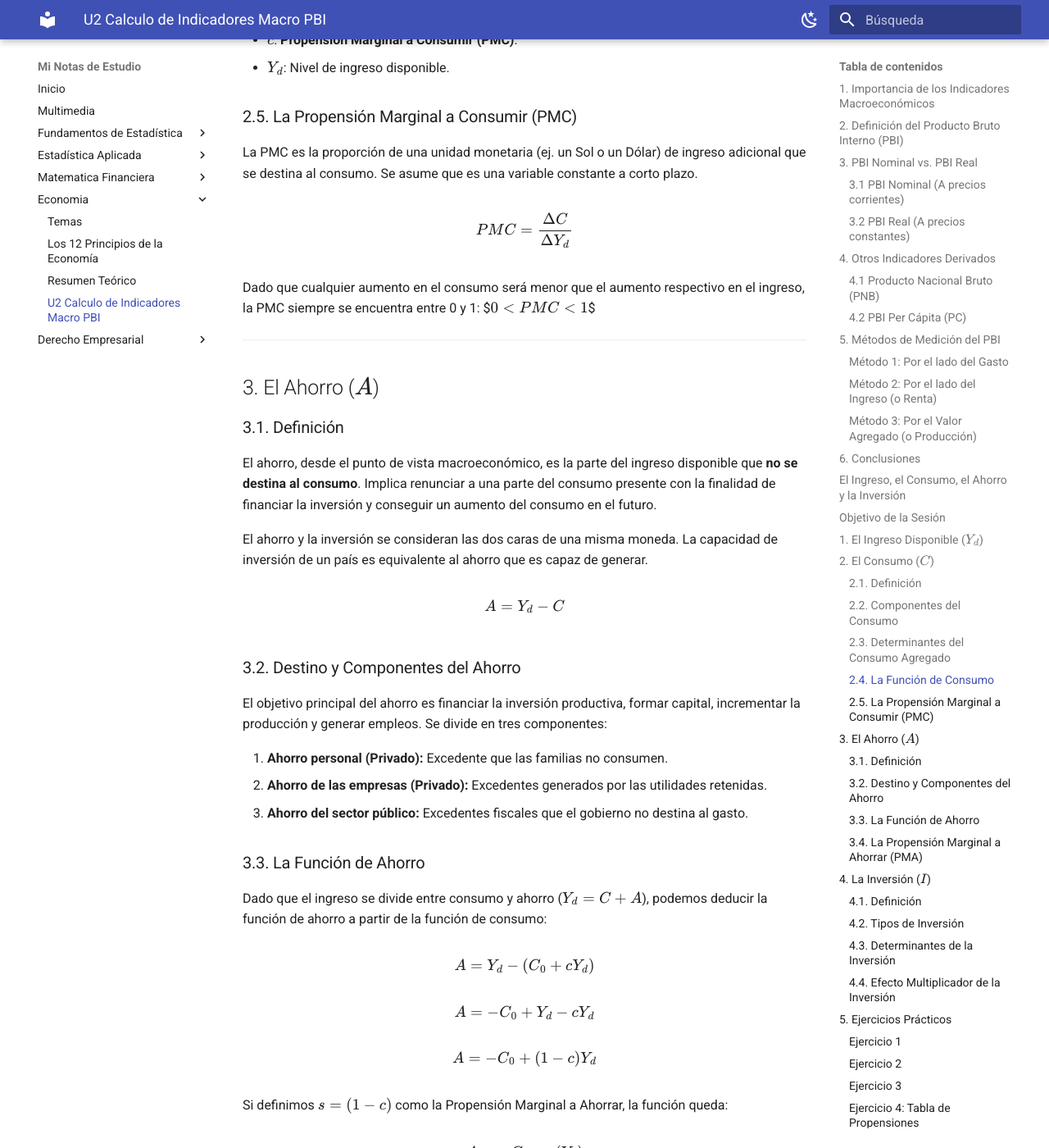
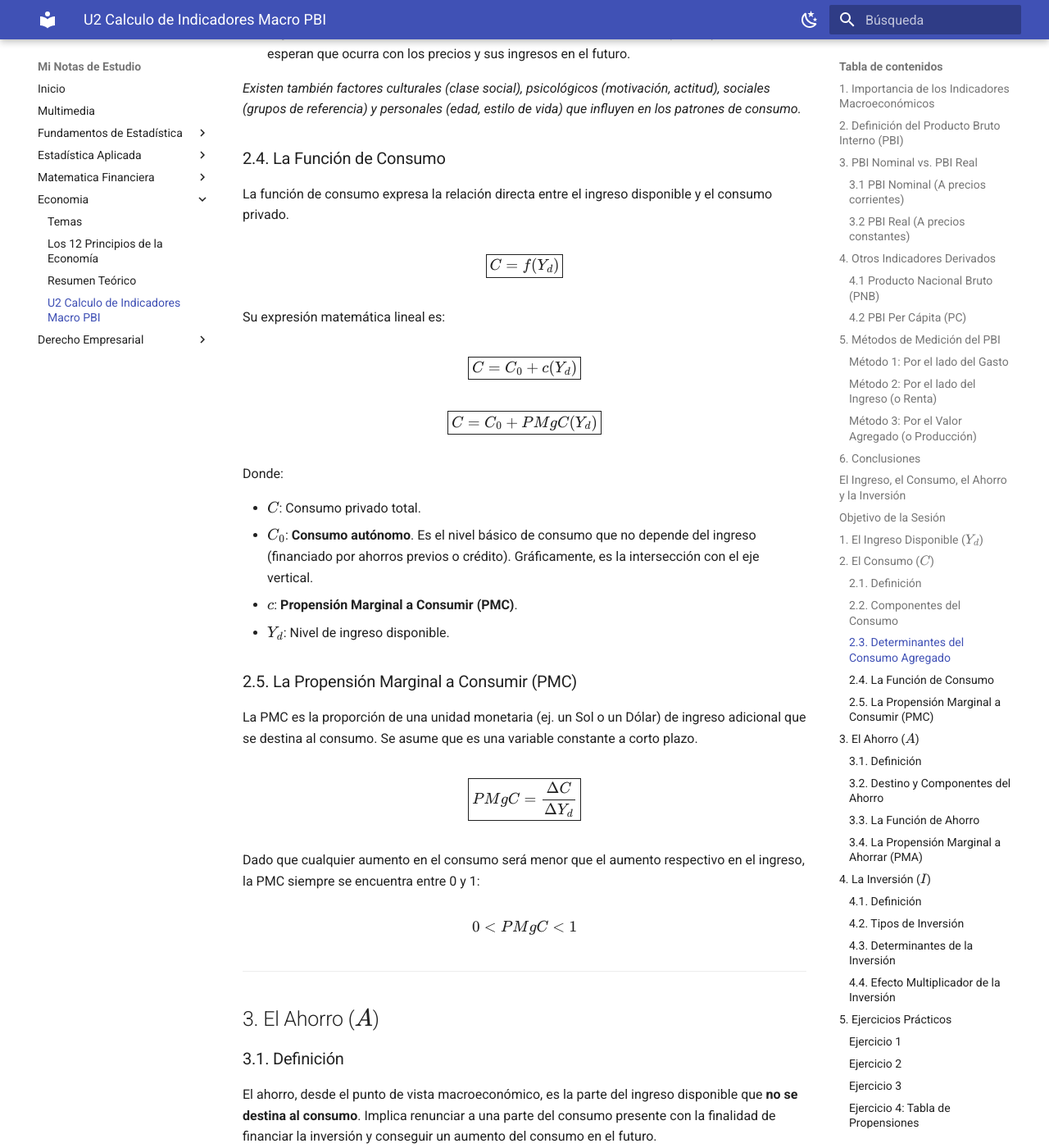
Before and after one commit to fidelysla/docs-project, an MkDocs documentation site: the page built from docs/economia/u2-indicadores-macro-pbi.md, in a window 1280 px wide and 1400 px high, scrolled down 6948 px. Shown: the whole window at 82% size. Built offline with MkDocs 1.6.1 and Material for MkDocs 9.7.7, drawn with Linux system fonts in a browser that asks for light colours; some of the changed text lies outside the part shown.

Commit message:
Update mathematical expressions for PBI, PNB, and IPC with boxed formatting for clarity

```diff
--- a/docs/economia/u2-indicadores-macro-pbi.md
+++ b/docs/economia/u2-indicadores-macro-pbi.md
@@ -15,7 +15,7 @@
 
 Su fórmula general y más básica se expresa como la cantidad producida multiplicada por su precio:
 
-$$PBI = Q \times P$$
+$$\boxed{PBI = Q \times P}$$
 
 **Elementos básicos a considerar en su medición:**
 
@@ -75,13 +75,13 @@
 
 El PNB es la suma del PBI más el Saldo de Factores Primarios (SFP). El SFP es igual al total de rentas primarias obtenidas en el exterior por residentes nacionales, menos el total de rentas primarias generadas en el país y pagadas al exterior por residentes extranjeros.
 
-$$PNB = PBI + SFP$$
+$$\boxed{PNB = PBI + SFP}$$
 
 ### 4.2 PBI Per Cápita (PC)
 
 Se utiliza internacionalmente para expresar el **potencial económico** y se usa como medida indirecta de la **calidad de vida** de la población de una economía. Se calcula dividiendo el PBI total entre el número de habitantes.
 
-$$PBI_{PC} = \frac{PBI}{\text{N° de habitantes}}$$
+$$\boxed{PBI_{PC} = \frac{PBI}{\text{N° de habitantes}}}$$
 
 ---
 
@@ -93,7 +93,9 @@
 
 Suma todo el gasto realizado en la economía para adquirir bienes y servicios finales.
 
-$$PBI = GCH + GCG + FBKF + VE + X - M$$
+$$\boxed{PBI = GCH (C) + GCG (C) + FBKF (I) + VE + X - M}$$
+
+$$\boxed{PBI = C + I + G + XN}$$
 
 Donde:
 
@@ -105,14 +107,16 @@
 - **M (Importaciones):** Bienes y servicios comprados del exterior.
 
 _Ejemplo de cálculo:_
+
 $$PBI = 400,000 + 170,000 + 300,000 + 0 + 100,000 - 170,000$$
+
 $$PBI = 800,000$$
 
 ### Método 2: Por el lado del Ingreso (o Renta)
 
 Suma todos los ingresos generados por los factores de producción en la economía.
 
-$$PBI = R + CKF + Imp + EE$$
+$$\boxed{PBI = R + CKF + Imp + EE}$$
 
 Donde:
 
@@ -122,14 +126,16 @@
 - **EE (Excedente de Explotación):** Ganancias empresariales e ingresos de trabajadores independientes (honorarios).
 
 _Ejemplo de cálculo:_
+
 $$PBI = 500,000 + 30,000 + 120,000 + 150,000$$
+
 $$PBI = 800,000$$
 
 ### Método 3: Por el Valor Agregado (o Producción)
 
 Suma el valor añadido en cada etapa de producción, sumando impuestos y derechos correspondientes.
 
-$$PBI = \sum VAB + DM + Imp$$
+$$\boxed{PBI = \sum VAB + DM + Imp}$$
 
 Donde:
 
@@ -138,7 +144,9 @@
 - **Imp:** Impuestos a los productos.
 
 _Ejemplo de cálculo:_
+
 $$PBI = 550,000 + 150,000 + 100,000$$
+
 $$PBI = 800,000$$
 
 ---
@@ -170,7 +178,7 @@
 
 Matemáticamente, se expresa como:
 
-$$Y_d = C + A$$
+$$\boxed{Y_d = C + A(S)}$$
 
 Donde $C$ es el consumo y $A$ es el ahorro.
 
@@ -184,9 +192,14 @@
 
 La ecuación macroeconómica del PBI por el lado del gasto es:
 
-$$PBI = C + I + G + XN$$
+$$\boxed{PBI = GCH (C) + GCG (C) + FBKF (I) + VE + X - M}$$
+
+$$\boxed{PBI = C + I + G + XN}$$
+
+$$\boxed{C = PBI - I - G + XN}$$
 
 _(Donde $C$ = Consumo, $I$ = Inversión, $G$ = Gasto Público, $XN$ = Exportaciones Netas)._
+
 
 ### 2.2. Componentes del Consumo
 
@@ -209,11 +222,13 @@
 
 La función de consumo expresa la relación directa entre el ingreso disponible y el consumo privado.
 
-$$C = f(Y_d)$$
+$$\boxed{C = f(Y_d)}$$
 
 Su expresión matemática lineal es:
 
-$$C = C_0 + c(Y_d)$$
+$$\boxed{C = C_0 + c(Y_d)}$$
+
+$$\boxed{C = C_0 + PMgC(Y_d)}$$
 
 Donde:
 
@@ -226,10 +241,11 @@
 
 La PMC es la proporción de una unidad monetaria (ej. un Sol o un Dólar) de ingreso adicional que se destina al consumo. Se asume que es una variable constante a corto plazo.
 
-$$PMC = \frac{\Delta C}{\Delta Y_d}$$
+$$\boxed{PMgC = \frac{\Delta C}{\Delta Y_d}}$$
 
 Dado que cualquier aumento en el consumo será menor que el aumento respectivo en el ingreso, la PMC siempre se encuentra entre 0 y 1:
-$$0 < PMC < 1$$
+
+$$0 < PMgC < 1$$
 
 ---
 
@@ -256,13 +272,23 @@
 
 Dado que el ingreso se divide entre consumo y ahorro ($Y_d = C + A$), podemos deducir la función de ahorro a partir de la función de consumo:
 
-$$A = Y_d - (C_0 + cY_d)$$
+$$A = Y_d - [C]$$
 
-$$A = -C_0 + Y_d - cY_d$$
+$$A = Y_d - [C_0 + PMgC(Y_d)]$$
 
-$$A = -C_0 + (1 - c)Y_d$$
+$$\boxed{A = Y_d - C_0 - PMgC(Y_d)}$$
 
-Si definimos $s = (1 - c)$ como la Propensión Marginal a Ahorrar, la función queda:
+$$A = -C_0 + Y_d - PMgC(Y_d)$$
+
+$$A = -C_0 + (Y_d)\underbrace{(1 - PMgC)}_\text{PMgA}$$
+
+$$\boxed{A = -C_0 + PMgA(Y_d)}$$
+
+<!-- $$A = -C_0 + Y_d - cY_d$$ -->
+
+<!-- $$A = -C_0 + (1 - c)Y_d$$ -->
+
+Si definimos $s = (1 - c) \text{ o } PMgA = (1-PMgC)$ como la Propensión Marginal a Ahorrar, la función queda:
 
 $$A = -C_0 + s(Y_d)$$
 
@@ -279,7 +305,7 @@
 
 Puesto que todo ingreso adicional se consume o se ahorra, la suma de ambas propensiones siempre es igual a 1:
 
-$$PMA + PMC = 1 \implies PMA = 1 - PMC$$
+$$PMgA + PMgC = 1 \implies PMgA = 1 - PMgC$$
 
 ---
 
@@ -297,8 +323,8 @@
 ### 4.2. Tipos de Inversión
 
 - **Inversión bruta fija:** Adquisición de nuevos bienes de capital por parte de las empresas.
-  - _Inversión neta:_ Aumento real del stock de capital.
-  - _Inversión de reposición:_ Reemplazo de bienes de capital depreciados u obsoletos.
+    - _Inversión neta:_ Aumento real del stock de capital.
+    - _Inversión de reposición:_ Reemplazo de bienes de capital depreciados u obsoletos.
 - **Variación de existencias:** Incrementos en los inventarios de productos terminados.
 
 ### 4.3. Determinantes de la Inversión
@@ -310,6 +336,7 @@
 ### 4.4. Efecto Multiplicador de la Inversión
 
 La inversión genera un impacto expansivo en la economía. Una unidad monetaria de inversión genera $k$ veces más unidades de ingreso nacional. El ciclo es el siguiente:
+
 _Aumento de la Inversión $\rightarrow$ Mayor producción de bienes de capital $\rightarrow$ Más contratación de mano de obra $\rightarrow$ Más salarios $\rightarrow$ Más consumo (según la PMC) y Más ahorro $\rightarrow$ Mayor producción general de bienes y servicios $\rightarrow$ Más empleo._
 
 ---
@@ -386,7 +413,7 @@
 
 Se calcula dividiendo el PBI Nominal entre el PBI Real y multiplicando el resultado por 100.
 
-$$ \text{Deflactor del PBI} = \left( \frac{\text{PBI Nominal}}{\text{PBI Real}} \right) \times 100 $$
+$$\boxed{ \text{Deflactor del PBI} = \left( \frac{\text{PBI Nominal}}{\text{PBI Real}} \right) \times 100 }$$
 
 **Donde:**
 *   **PBI Nominal:** Es el valor de la producción a precios corrientes (los precios del año actual).
@@ -404,11 +431,14 @@
 
 $$ \text{IPC}_t = \left( \frac{\text{Costo de la canasta en el año actual (t)}}{\text{Costo de la misma canasta en el año base}} \right) \times 100 $$
 
+$$\boxed{ \text{IPC}_n = \left( \frac{\text{P del bien en el año (n)}}{\text{P del bien en el año base}} \right) \times 100 }$$
+
 Si lo expresamos matemáticamente detallando precios ($P$) y cantidades ($Q$) (usando la estructura de un índice de Laspeyres, que mantiene fijas las cantidades del año base):
 
 $$ \text{IPC}_t = \left( \frac{\sum_{i=1}^{n} (P_{i,t} \cdot Q_{i,base})}{\sum_{i=1}^{n} (P_{i,base} \cdot Q_{i,base})} \right) \times 100 $$
 
 **Donde:**
+
 *   $P_{i,t}$: Precio del bien $i$ en el año actual $t$.
 *   $P_{i,base}$: Precio del bien $i$ en el año base.
 *   $Q_{i,base}$: Cantidad del bien $i$ consumida en el año base (la canasta se mantiene fija).
```
